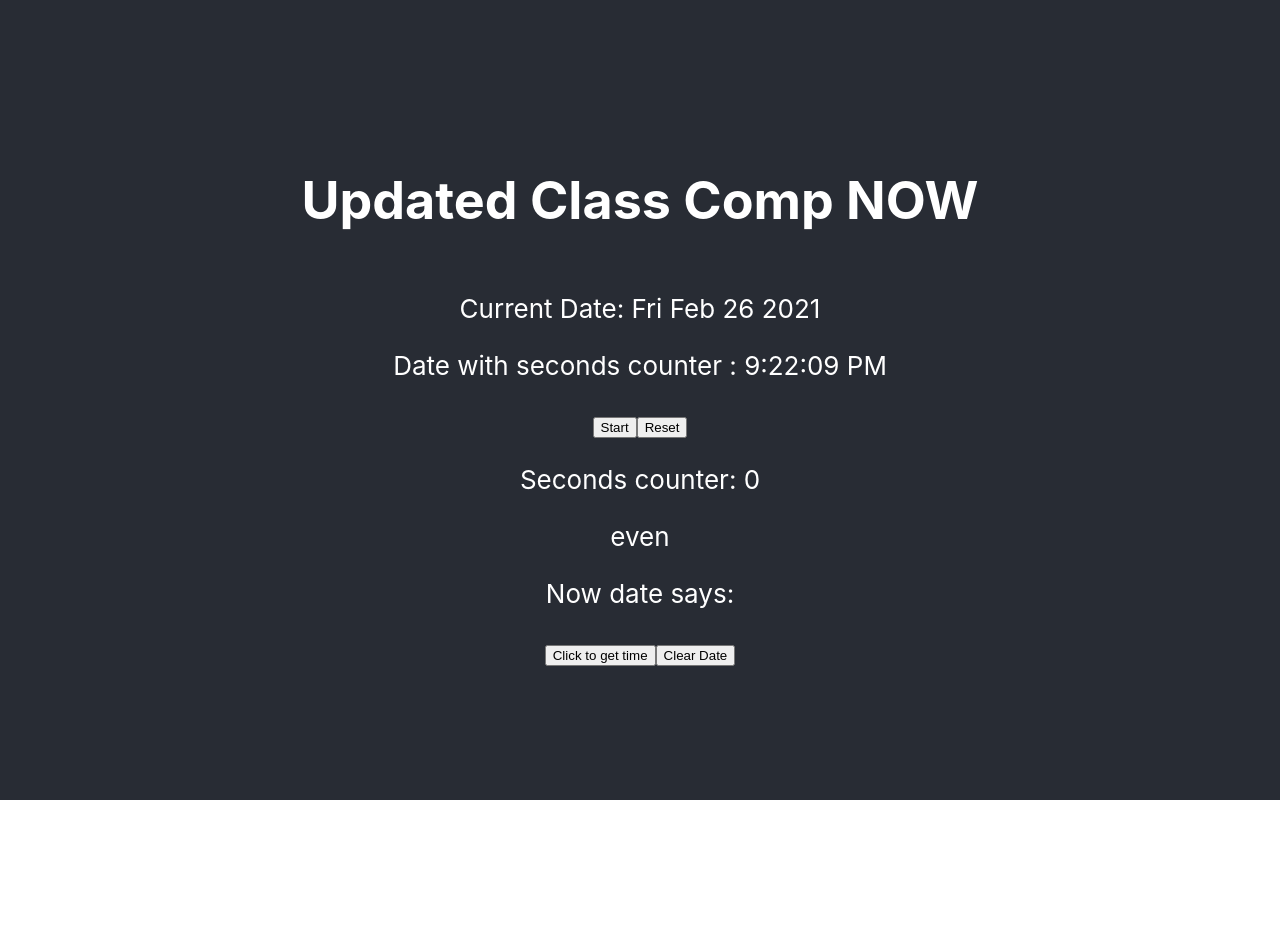
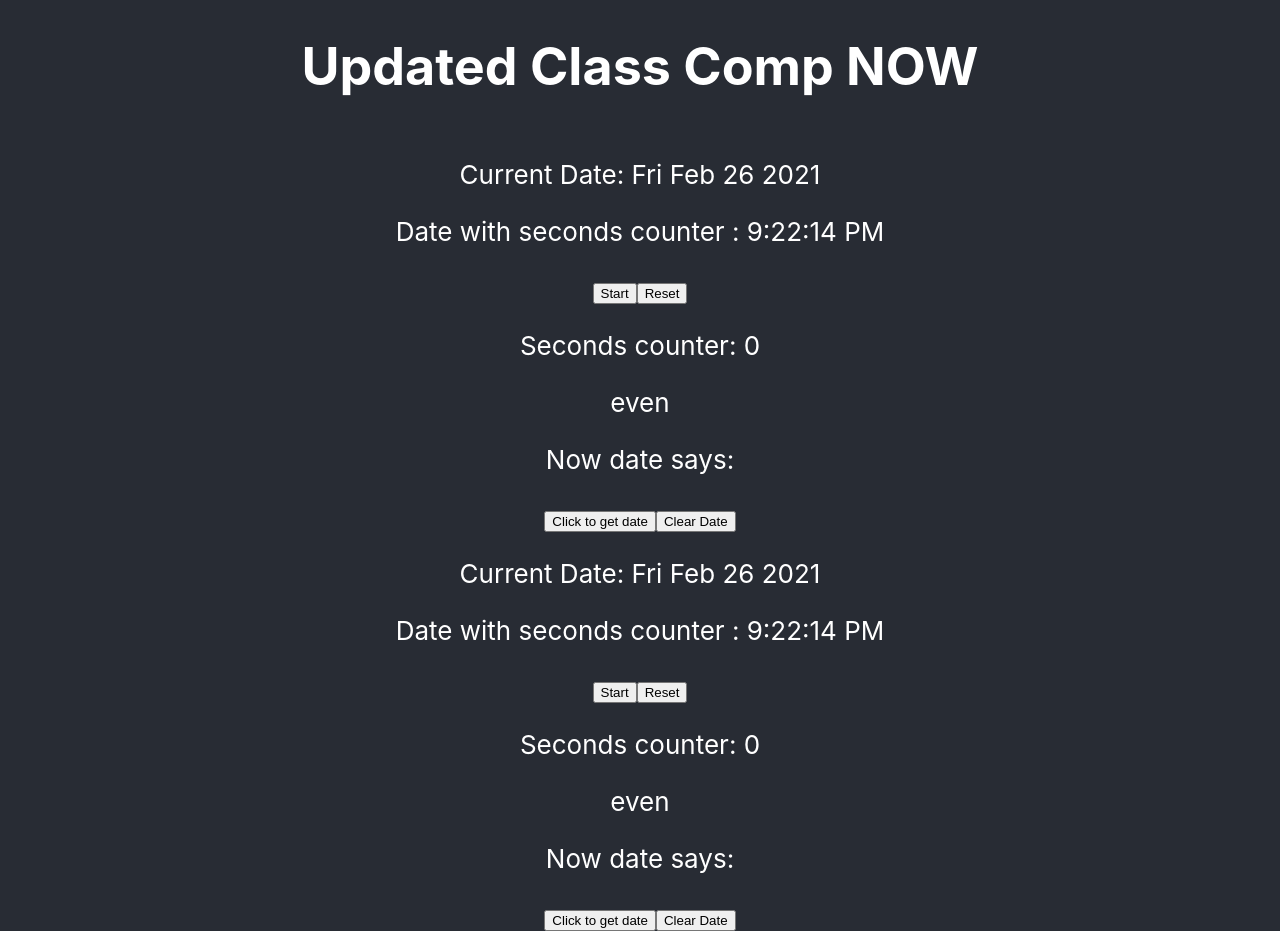
Before and after one commit to stevekutz/timerReact_SSH2, a React (Create React App) app in the folder app/: page / in a window 1280 px wide. Before the commit the page ends 800 px from the top, so only its background shows below. Built offline with nearby package versions, Linux system fonts and the light colour scheme.

Commit message:
fixed date with seconds counter in CDM and cleaned up code

```diff
--- a/app/src/App.js
+++ b/app/src/App.js
@@ -8,6 +8,7 @@ function App() {
       <header className="App-header">
         <h1> Updated Class Comp NOW </h1>
         <Timer />
+        <Timer />
 
       </header>
     </div>
--- a/app/src/comp/Timer.js
+++ b/app/src/comp/Timer.js
@@ -7,6 +7,8 @@ import React, {Component} from 'react';
 
 class Timer extends Component {
 
+
+    // ******************  Define State  ******************
     // Legacy way using a constructor
 
     // constructor(props) {
@@ -16,6 +18,7 @@ class Timer extends Component {
     //         secondsCount: 0,
     //         timeCounter: new Date(),
     //         showTime: false,
+    //         timerActive: 'false',
     //         buttonText: 'Start'
     //     }
 
@@ -29,6 +32,70 @@ class Timer extends Component {
         timerActive: 'false',
         buttonText: 'Start',
     }
+    // ****************************************************
+
+
+
+    // **************   LifeCycle Hooks  ********************************
+    // Deprecated Life Cycle Methods:
+        // componentWillMount → UNSAFE_componentWillMount
+        // componentWillReceiveProps → UNSAFE_componentWillReceiveProps
+        // componentWillUpdate → UNSAFE_componentWillUpdate
+
+    componentDidMount() {
+        // called AFTER all child elements & components are mounted (Mounting phase) in the DOM
+        // use for initializing a DOM node(e.g. network requests, suscriptions, ...)
+        // use for measuring a DOM node size/position (e.g before setting up a modal, images, ...)
+        //     a bit similar to how useEffect is used with Hooks
+        console.log("CDM fired")
+
+        // setup for Date with seconds counter
+        setInterval(() => {
+            this.setState({timeCounter: new Date()});
+        }, 1000)
+
+        // setup for start/stop timer
+        let intervalID = setInterval(this.countSeconds, 1000);
+        this.setState({intervalID: intervalID});
+        this.setState({timerActive: false });
+
+        console.log("timerActive", this.state.timerActive);
+
+    }
+
+    componentDidUpdate(prevProps, prevState) {
+    // componentDidUpdate(prevProps, prevState, snapshot)
+        // called AFTER a component updates
+        // NOTE: All network requests must be inside a conditional statement to avoid infinite loops
+            // prevProps: Previous props passed to the component
+            // prevState: Previous state of the component
+            // snapshot: Value returned by getSnapshotBeforeUpdate() method
+
+
+        // let count = this.state.secondsCount;
+        let count = prevState.secondsCount;
+        let countMSG = "";
+
+        if (count % 2 === 0) {
+            // this.setState({secondsMSG: 'even'})
+            countMSG = " even " + count.toString();
+            console.log(countMSG)
+
+        } else {
+            countMSG = " ODD " + count.toString();
+            console.log(countMSG)
+        }
+
+    }
+
+    componentWillUnmount() {
+    // called before a component is unmounted(and destroyed)
+    // Should be used for 'cleanup' (e.g. voiding, removing, ...) for anything created in componentDidMount
+    // Examples of things created in componentDidMount: timers, counters, network requests, subscriptions, ...
+        clearInterval(this.state.intervalID);
+    }
+
+    // ******************************************************************
 
     findCurrentDate = () => {
         let recentDate = new Date().toDateString();
@@ -73,28 +140,6 @@ class Timer extends Component {
         this.countSeconds();
     }
 
-    // Deprecated Life Cycle Methods
-
-    // componentWillMount → UNSAFE_componentWillMount
-    // componentWillReceiveProps → UNSAFE_componentWillReceiveProps
-    // componentWillUpdate → UNSAFE_componentWillUpdate
-
-
-
-
-    // called AFTER all child elements & components are mounted (Mounting phase) in the DOM
-    //     similar to how useEffect used with Hooks
-    componentDidMount() {
-        console.log("CDM fired")
-        this.setState({timerActive: false });
-        let intervalID = setInterval(this.countSeconds, 1000);
-        this.setState({intervalID: intervalID});
-        this.setState({timerActive: false });
-        // clearInterval(this.state.intervalID);
-
-        console.log("timerActive", this.state.timerActive);
-
-    }
 
     countSeconds = () => {
 
@@ -110,47 +155,14 @@ class Timer extends Component {
         }
     }
 
-
-
-    // called AFTER a component updates
-    // NOTE: All network requests must be inside a conditional statement to avoid infinite loops
-        // prevProps: Previous props passed to the component
-        // prevState: Previous state of the component
-        // snapshot: Value returned by getSnapshotBeforeUpdate() method
-
-    // componentDidUpdate(prevProps, prevState, snapshot)
-    componentDidUpdate(preProps, prevState) {
-
-        // let count = this.state.secondsCount;
-
-        let count = prevState.secondsCount;
-        let countMSG = "";
-
-        if (count % 2 === 0) {
-            // this.setState({secondsMSG: 'even'})
-            countMSG = " even " + count.toString();
-            console.log(countMSG)
-
-        } else {
-            countMSG = " ODD " + count.toString();
-            console.log(countMSG)
-        }
-
-    }
-
     resetTimer  = () => {
         this.setState({timerActive: false});
         this.setState({secondsCount: 0 });
     }
 
 
-    componentWillUnmount() {
-        clearInterval(this.state.intervalID);
-    }
 
-    // tick() {
-    //     this.setState({ timeCounter: new Date() });
-    //     }
+
 
     render() {
         let intType;
@@ -185,7 +197,7 @@ class Timer extends Component {
 
 
                 <p>  Now date says: {this.state.currentDate} </p>
-                <button onClick = {this.findCurrentDate}> Click to get time {this.state.currentDate} </button>
+                <button onClick = {this.findCurrentDate}> Click to get date {this.state.currentDate} </button>
                 <button onClick = {this.clearDate}> Clear Date </button>
             </div>
         )
```
